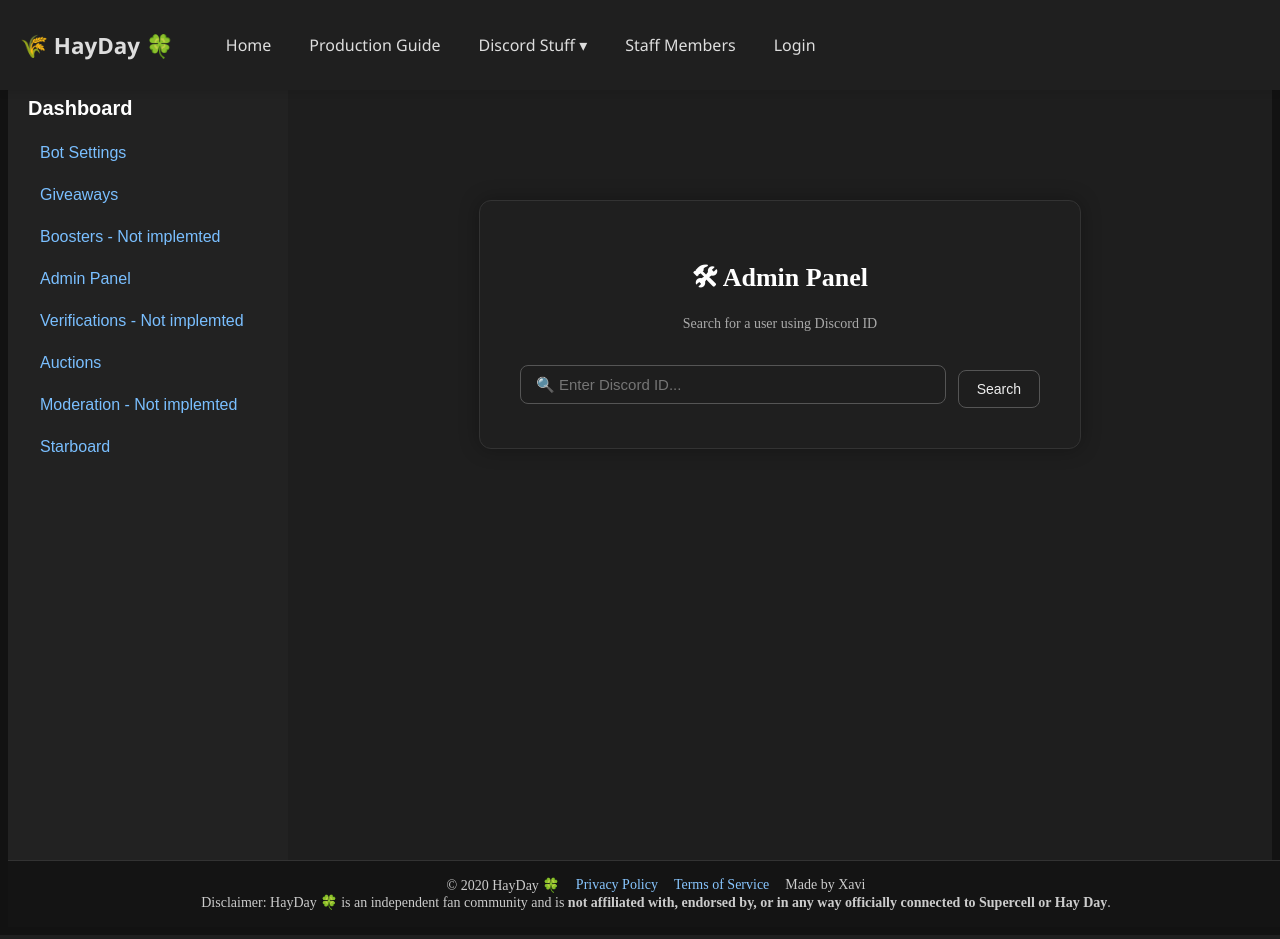
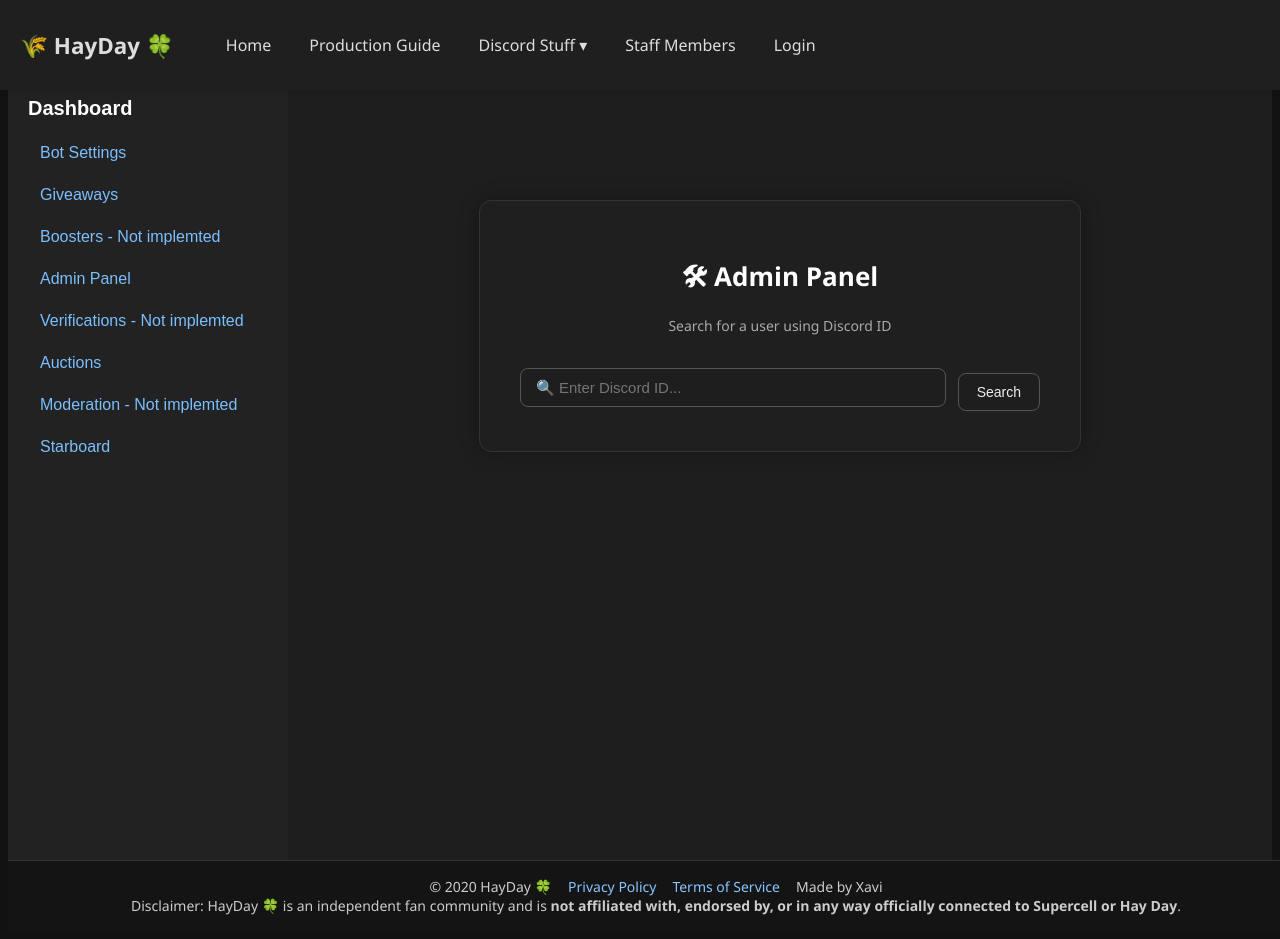
Before and after one commit to Mythreon/HaydayWebsite, a Python web app: template templates/admin.html in a window 1280 px wide. Run offline with Jinja, Linux system fonts and the light colour scheme; the template is opened without the code that fills it: most values are stand-ins (such as "Sample title", 1, 10 or a date in 2020).

Commit message:
Update theme.css

```diff
--- a/static/css/theme.css
+++ b/static/css/theme.css
@@ -16,6 +16,7 @@ header {
 }
 body {
   transition: background-color 0.4s ease, color 0.4s ease;
+  font-family: 'Segoe UI', sans-serif;
 }
 
 body.dark header {
```
